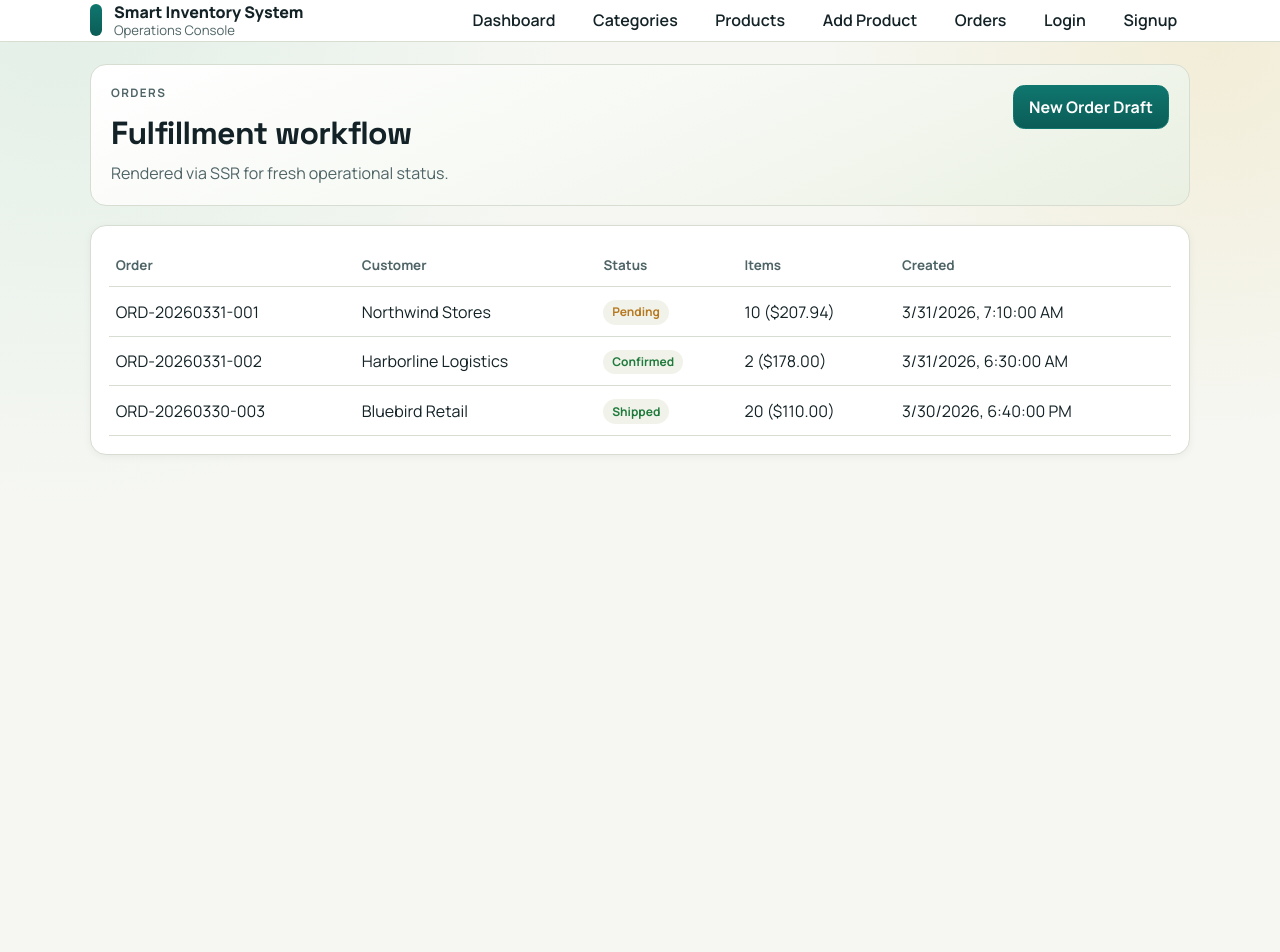
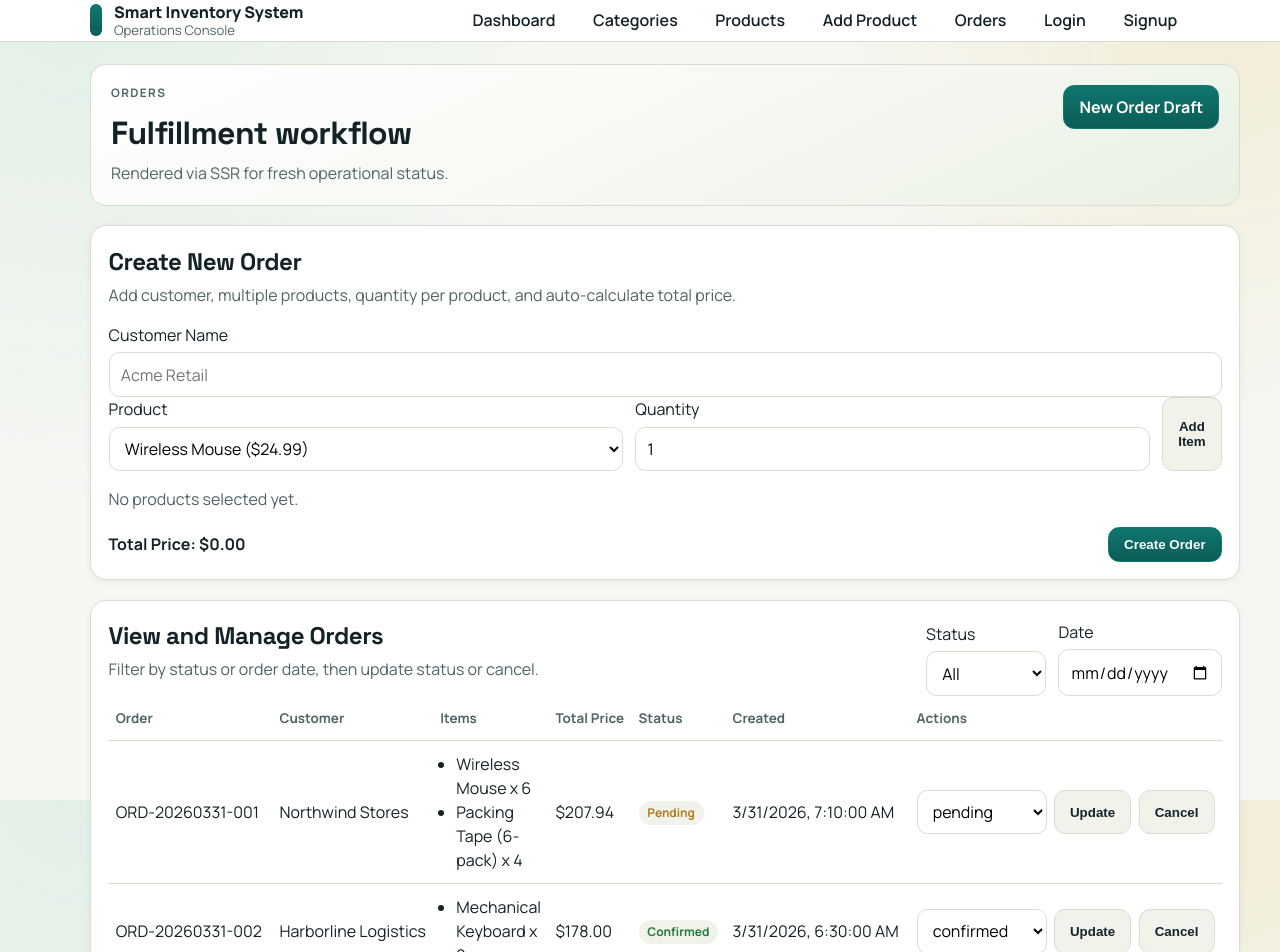
Before and after one commit to moriyam-mohona/smart_inventory_system_frontend, a Next.js app: page /orders in a window 1280 px wide. Shown: the top 952 px of the page. Before the commit the page ends 800 px from the top, so only its background shows below. Built offline with nearby package versions, Linux system fonts and the light colour scheme.

Commit message:
refactor orders page to integrate product fetching and enhance order management component

```diff
--- a/src/app/globals.css
+++ b/src/app/globals.css
@@ -296,6 +296,30 @@ h3 {
   font-size: 0.9rem;
 }
 
+.orders-filters {
+  align-items: flex-end;
+}
+
+.compact-field {
+  width: 180px;
+}
+
+.orders-actions {
+  display: flex;
+  gap: 0.45rem;
+  min-width: 270px;
+}
+
+.orders-actions .input {
+  min-width: 130px;
+}
+
+.order-items-list {
+  list-style: disc;
+  margin-left: 1rem;
+  white-space: normal;
+}
+
 .row {
   display: flex;
   gap: 0.75rem;
--- a/src/app/orders/page.tsx
+++ b/src/app/orders/page.tsx
@@ -1,15 +1,13 @@
 import Link from "next/link";
 
-import { getOrders } from "@/lib/inventory-service";
+import { getOrders, getProducts } from "@/lib/inventory-service";
 
-function toStatusLabel(status: string) {
-  return status.toLowerCase().replaceAll("_", " ");
-}
+import { OrderManagement } from "./order-management";
 
 export const dynamic = "force-dynamic";
 
 export default async function OrdersPage() {
-  const orders = await getOrders();
+  const [orders, products] = await Promise.all([getOrders(), getProducts()]);
 
   return (
     <main className="container stack-lg">
@@ -24,46 +22,7 @@ export default async function OrdersPage() {
         </Link>
       </section>
 
-      <section className="card">
-        <div className="table-wrap">
-          <table className="table">
-            <thead>
-              <tr>
-                <th>Order</th>
-                <th>Customer</th>
-                <th>Status</th>
-                <th>Items</th>
-                <th>Created</th>
-              </tr>
-            </thead>
-            <tbody>
-              {orders.map((order) => {
-                const totalItems = order.items.reduce(
-                  (sum, item) => sum + item.quantity,
-                  0,
-                );
-                const totalValue = order.totalPrice;
-
-                return (
-                  <tr key={order.id}>
-                    <td>{order.orderNumber}</td>
-                    <td>{order.customerName}</td>
-                    <td>
-                      <span className={`pill ${order.status.toLowerCase()}`}>
-                        {toStatusLabel(order.status)}
-                      </span>
-                    </td>
-                    <td>
-                      {totalItems} (${totalValue.toFixed(2)})
-                    </td>
-                    <td>{new Date(order.createdAt).toLocaleString()}</td>
-                  </tr>
-                );
-              })}
-            </tbody>
-          </table>
-        </div>
-      </section>
+      <OrderManagement initialOrders={orders} products={products} />
     </main>
   );
 }
```
